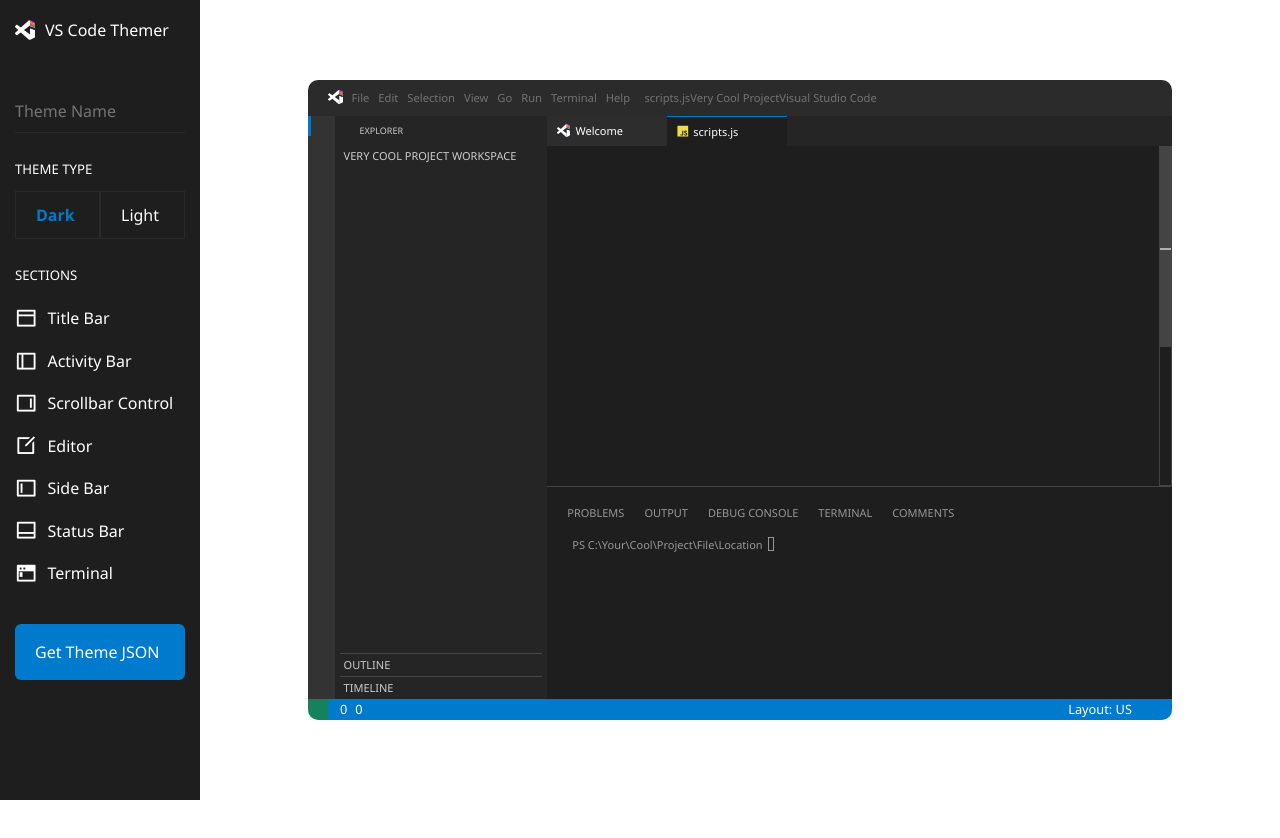
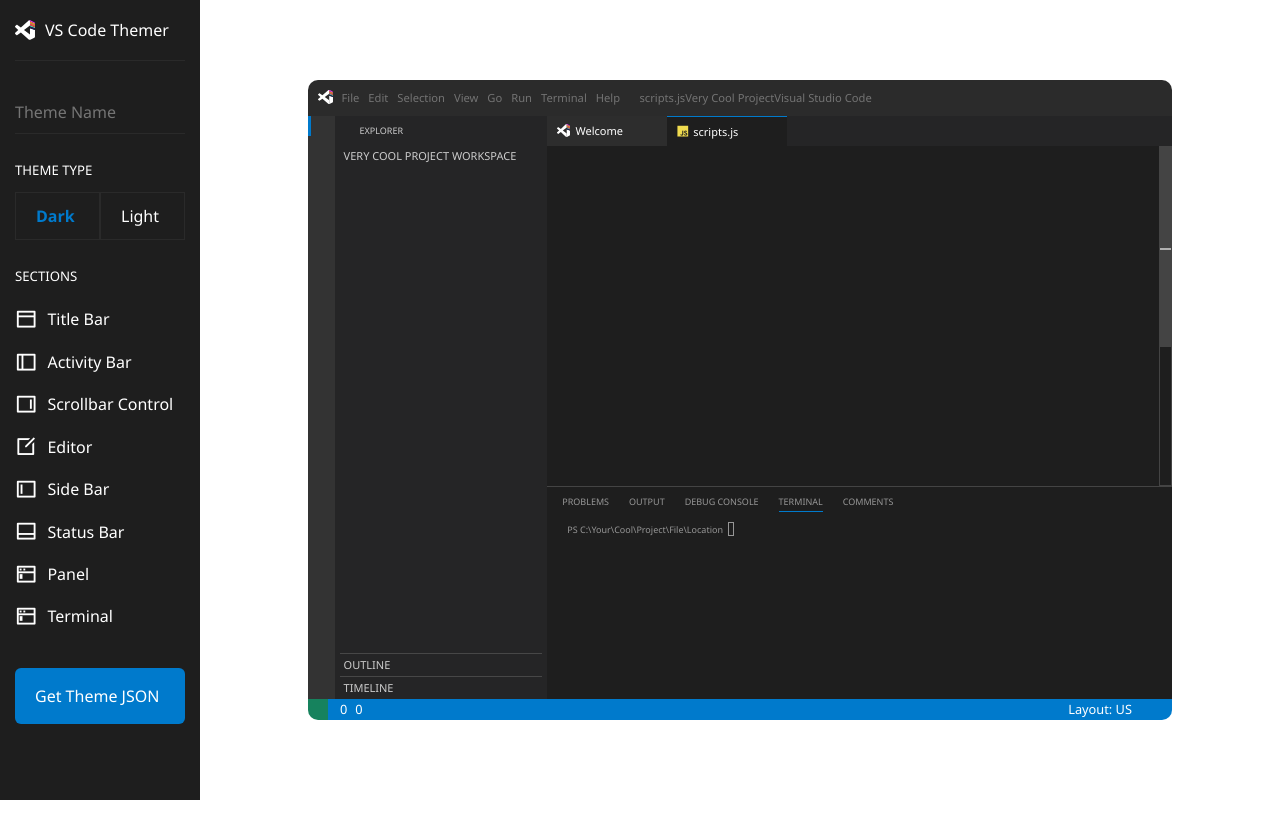
Before and after one commit to mtinife/vs-themer, a React (Vite) app: page / in a window 1280 px wide. Shown: the top 838 px of the page. Before the commit the page ends 800 px from the top, so only its background shows below. Built offline with nearby package versions, Linux system fonts and the light colour scheme; some icons are missing.

Commit message:
added tooltip for picking colors

```diff
--- a/src/App.jsx
+++ b/src/App.jsx
@@ -24,13 +24,160 @@
         <div className="vsc__themer__sections">
           <span className="aside-header aside-container">sections</span>
           <ul>
-            <li><i className="ri-layout-top-line"></i><span>title bar</span></li>
-            <li><i className="ri-layout-left-line"></i><span>activity bar</span></li>
-            <li><i className="ri-layout-right-2-line"></i><span>scrollbar control</span></li>
-            <li><i className="ri-edit-box-line"></i><span>editor</span></li>
-            <li><i className="ri-layout-left-2-line"></i><span>side bar</span></li>
-            <li><i className="ri-layout-bottom-line"></i><span>status bar</span></li>
-            <li><i className="ri-terminal-window-fill"></i><span>terminal</span></li>
+            <li className="themer__menu__items__item">
+                <i className="ri-layout-top-line"></i>
+                <span>Title Bar</span>
+                <div className="tooltip">
+                    <p>Title Bar Style</p>
+                    <div className="pick-a-color">
+                        <span>Background</span>
+                        <toolcool-color-picker id="titleBarBackground" color="#2B2B2B"></toolcool-color-picker>
+                    </div>
+                </div>
+            </li>
+            <li className="themer__menu__items__item">
+                <i className="ri-layout-left-line"></i>
+                <span>Activity Bar</span>
+                <div className="tooltip">
+                    <p>Activity Bar Style</p>
+                    <div className="pick-a-color">
+                        <span>Background</span>
+                        <toolcool-color-picker color="#333333"></toolcool-color-picker>
+                    </div>
+                    <div className="pick-a-color">
+                        <span>Foreground</span>
+                        <toolcool-color-picker color="#737373"></toolcool-color-picker>
+                    </div>
+                    <p>Activity Bar Badge Style</p>
+                    <div className="pick-a-color">
+                        <span>Background</span>
+                        <toolcool-color-picker color="#e76ff1"></toolcool-color-picker>
+                    </div>
+                    <div className="pick-a-color">
+                        <span>Foreground</span>
+                        <toolcool-color-picker color="#e76ff1"></toolcool-color-picker>
+                    </div>
+                </div>
+            </li>
+            <li className="themer__menu__items__item">
+                <i className="ri-layout-right-2-line"></i>
+                <span>Scrollbar Control</span>
+                <div className="tooltip">
+                    <p>Scroll Bar Control Style</p>
+                    <div className="pick-a-color">
+                        <span>Shadow</span>
+                        <toolcool-color-picker color="#e76ff1"></toolcool-color-picker>
+                    </div>
+                    <p>Scroll Bar Control Style</p>
+                    <div className="pick-a-color">
+                        <span>Background</span>
+                        <toolcool-color-picker color="#e76ff1"></toolcool-color-picker>
+                    </div>
+                    <div className="pick-a-color">
+                        <span>Active Background</span>
+                        <toolcool-color-picker color="#e76ff1"></toolcool-color-picker>
+                    </div>
+                    <div className="pick-a-color">
+                        <span>Hover Background</span>
+                        <toolcool-color-picker color="#e76ff1"></toolcool-color-picker>
+                    </div>
+                </div>
+            </li>
+            <li className="themer__menu__items__item">
+                <i className="ri-edit-box-line"></i>
+                <span>Editor</span>
+            </li>
+            <li className="themer__menu__items__item">
+                <i className="ri-layout-left-2-line"></i>
+                <span>Side Bar</span>
+                <div className="tooltip">
+                    <p>Side Bar Style</p>
+                    <div className="pick-a-color">
+                        <span>Background</span>
+                        <toolcool-color-picker color="#e76ff1"></toolcool-color-picker>
+                    </div>
+                    <p>Section Header Style</p>
+                    <div className="pick-a-color">
+                        <span>Background</span>
+                        <toolcool-color-picker color="#e76ff1"></toolcool-color-picker>
+                    </div>
+                    <div className="pick-a-color">
+                        <span>Foreground</span>
+                        <toolcool-color-picker color="#e76ff1"></toolcool-color-picker>
+                    </div>
+                </div>
+            </li>
+            <li className="themer__menu__items__item">
+                <i className="ri-layout-bottom-line"></i>
+                <span>Status Bar</span>
+                <div className="tooltip">
+                    <p>Status Bar Style</p>
+                    <div className="pick-a-color">
+                        <span>Background</span>
+                        <toolcool-color-picker color="#e76ff1"></toolcool-color-picker>
+                    </div>
+                    <div className="pick-a-color">
+                        <span>Foreground</span>
+                        <toolcool-color-picker color="#e76ff1"></toolcool-color-picker>
+                    </div>
+                    <p>No Folder Style</p>
+                    <div className="pick-a-color">
+                        <span>Background</span>
+                        <toolcool-color-picker color="#e76ff1"></toolcool-color-picker>
+                    </div>
+                    <div className="pick-a-color">
+                        <span>Foreground</span>
+                        <toolcool-color-picker color="#e76ff1"></toolcool-color-picker>
+                    </div>
+                </div>
+            </li>
+            <li className="themer__menu__items__item">
+                <i className="ri-terminal-window-line"></i>
+                <span>Panel</span>
+                <div className="tooltip">
+                    <p>Panel Style</p>
+                    <div className="pick-a-color">
+                        <span>Background</span>
+                        <toolcool-color-picker color="#e76ff1"></toolcool-color-picker>
+                    </div>
+                    <div className="pick-a-color">
+                        <span>Border</span>
+                        <toolcool-color-picker color="#e76ff1"></toolcool-color-picker>
+                    </div>
+                    <div className="pick-a-color">
+                        <span>Drop Background</span>
+                        <toolcool-color-picker color="#e76ff1"></toolcool-color-picker>
+                    </div>
+                    <p>Panel Title Style</p>
+                    <div className="pick-a-color">
+                        <span>Active Border</span>
+                        <toolcool-color-picker color="#e76ff1"></toolcool-color-picker>
+                    </div>
+                    <div className="pick-a-color">
+                        <span>Active Foreground</span>
+                        <toolcool-color-picker color="#e76ff1"></toolcool-color-picker>
+                    </div>
+                    <div className="pick-a-color">
+                        <span>Inactive Foreground</span>
+                        <toolcool-color-picker color="#e76ff1"></toolcool-color-picker>
+                    </div>
+                </div>
+            </li>
+            <li className="themer__menu__items__item">
+                <i className="ri-terminal-window-line"></i>
+                <span>Terminal</span>
+                <div className="tooltip">
+                    <p>Terminal Style</p>
+                    <div className="pick-a-color">
+                        <span>Background</span>
+                        <toolcool-color-picker color="#e76ff1"></toolcool-color-picker>
+                    </div>
+                    <div className="pick-a-color">
+                        <span>Foreground</span>
+                        <toolcool-color-picker color="#e76ff1"></toolcool-color-picker>
+                    </div>
+                </div>
+            </li>
           </ul>
         </div>
         <button className="aside-container asideBtnStyle">Get Theme JSON</button>
@@ -148,7 +295,7 @@
                         <li>problems</li>
                         <li>output</li>
                         <li>debug console</li>
-                        <li>terminal</li>
+                        <li className="terminal__tabs__left__active">terminal</li>
                         <li>comments</li>
                     </ul>
                 </div>
--- a/src/style.css
+++ b/src/style.css
@@ -86,6 +86,7 @@
   gap: 10px;
   padding: 20px 0;
   color: var(--vsc-default-color-white);
+  border-bottom: 1px solid #2A2A2A;
 }
 
 .vsc__themer__name input {
@@ -126,14 +127,67 @@
   gap: 10px;
   color: var(--vsc-default-color-white);
   text-transform: capitalize;
+  position: relative;
+  transition: all 500ms ease-in-out;
+  cursor: pointer;
 }
 
 .vsc__themer__sections ul li:hover {
-  background: var(--vsc-default-color-blue);
+  background-color: var(--vsc-default-color-blue);
+}
+
+.vsc__themer__sections ul li:hover .tooltip {
+  opacity: 1;
+  pointer-events: auto;
+  transform: translate(-50%, -52%);
 }
 
 .vsc__themer__sections ul li i {
   font-size: 1.4em;
+}
+
+.tooltip {
+  position: absolute;
+  white-space: nowrap;
+  padding: 0 20px 10px;
+  background: #fff;
+  color: #1E1E1E;
+  font-size: 16px;
+  z-index: 9999;
+  top: 50%;
+  left: 175%;
+  transform: translate(-40%, -20px);
+  opacity: 0;
+  pointer-events: none;
+  transition: all 0.3s ease;
+  box-shadow: 0 5px 10px rgba(0, 0, 0, 0.2);
+  width: 250px;
+}
+.tooltip::before {
+  content: " ";
+  position: absolute;
+  height: 15px;
+  width: 15px;
+  background-color: #fff;
+  bottom: -6px;
+  top: 50%;
+  left: 0%;
+  z-index: -1;
+  transform: translate(-50%) rotate(45deg);
+  box-shadow: 0 5px 10px rgba(0, 0, 0, 0.2);
+}
+.tooltip p {
+  font-weight: 600;
+  font-size: 1.2em;
+  padding: 20px 0;
+  border-bottom: 1px solid #cfcfcf;
+}
+
+.pick-a-color {
+  display: flex;
+  justify-content: space-between;
+  padding: 10px 0;
+  gap: 10px;
 }
 
 .vsc__themer__preview {
@@ -155,7 +209,7 @@
   justify-content: space-between;
   align-items: center;
   font-size: 0.7em;
-  padding: 10px 20px;
+  padding: 10px;
   background-color: #2B2B2B;
   color: #737373;
   border-radius: 10px 10px 0 0;
@@ -336,27 +390,37 @@
   grid-area: terminal;
   background-color: #1E1E1E;
   color: rgba(231, 231, 231, 0.6);
-  font-size: 11px;
+  font-size: 9px;
   border-top: 1px solid #444444;
 }
 .terminal__tabs {
-  height: 22px;
   display: flex;
   justify-content: space-between;
-  padding: 20px;
+  align-items: center;
+  padding: 5px 15px;
 }
 .terminal__tabs__left ul {
   list-style: none;
   display: flex;
+  text-transform: uppercase;
   gap: 20px;
-  text-transform: uppercase;
+}
+.terminal__tabs__left__active {
+  border-bottom: 1px solid var(--vsc-default-color-blue);
+}
+.terminal__tabs__left ul li {
+  padding: 5px 0;
 }
 .terminal__tabs__right {
   display: flex;
   gap: 10px;
+  padding: 5px 0;
+}
+.terminal__tabs__right .codicon {
+  font-size: 9px;
 }
 .terminal__editor {
-  padding: 10px 20px;
+  padding: 5px 15px;
   display: flex;
   align-items: center;
   gap: 5px;
```
